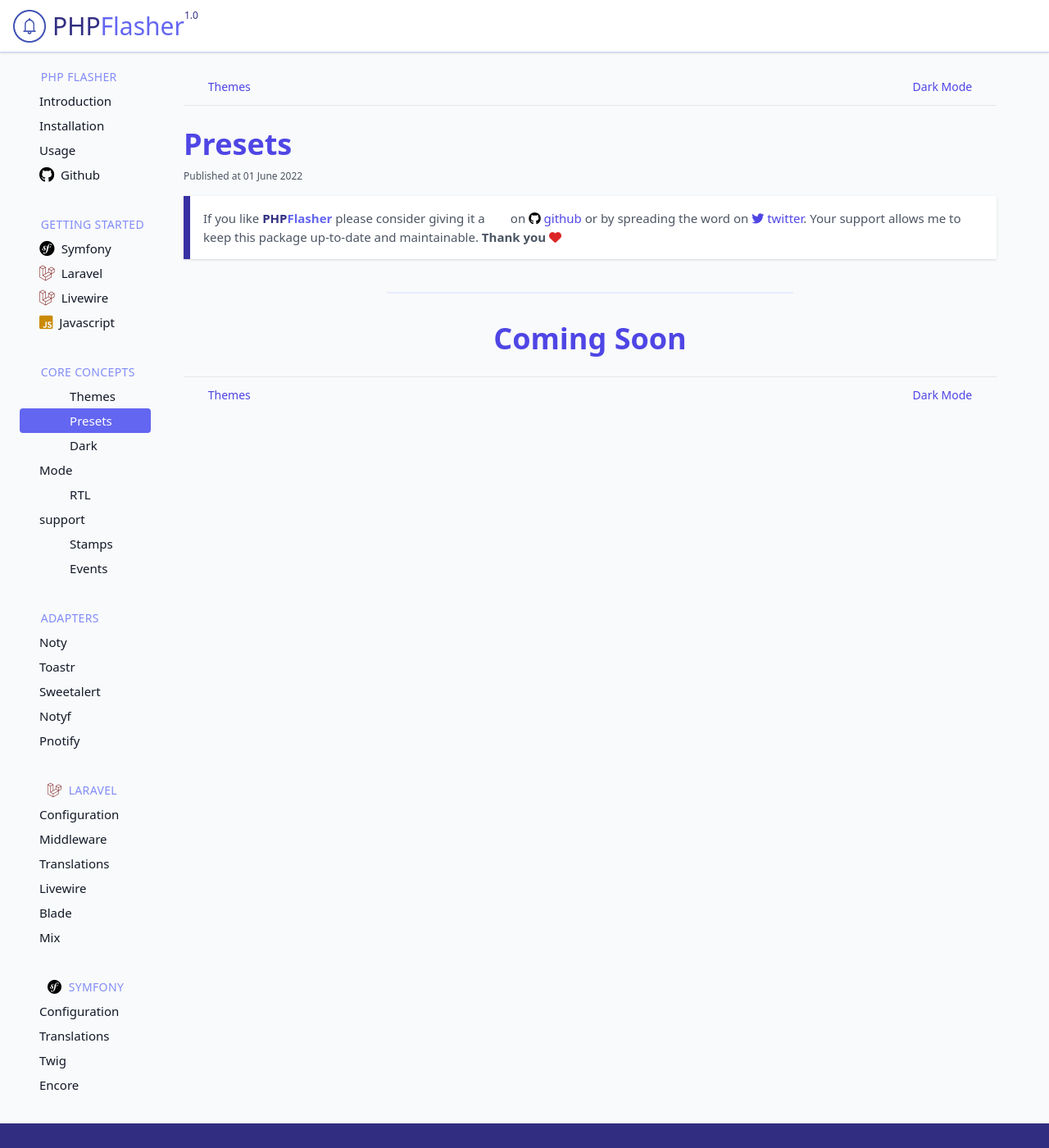
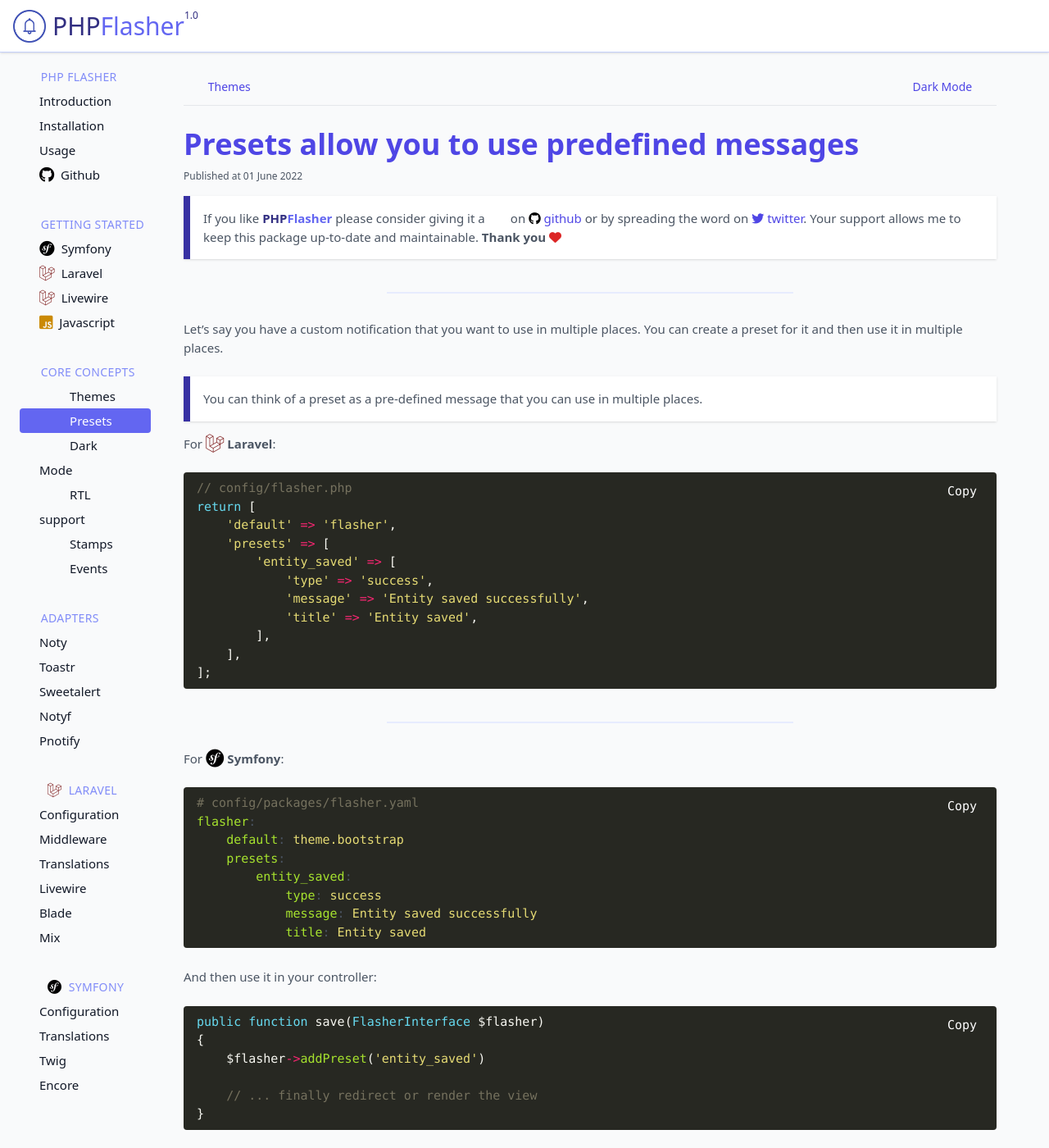
Before and after one commit to php-flasher/php-flasher.github.io, a Jekyll site: the page built from docs/concepts/presets.md, in a window 1280 px wide and 1400 px high. Shown: the whole window at 82% size. Built offline with Jekyll 4.4.1, drawn with Linux system fonts in a browser that asks for light colours; some web fonts are replaced.

Commit message:
add presets page to allow the user to use pre-defined mesages in multiple places

````diff
--- a/docs/concepts/presets.md
+++ b/docs/concepts/presets.md
@@ -1,8 +1,53 @@
 ---
 permalink: /docs/concepts/presets/
-title: Presets
+title: Presets allow you to use predefined messages
 published_at: 2022-06-01
 updated_at: 2022-06-01
 ---
 
-<h1 class="text-center">Coming Soon</h1>
+Let's say you have a custom notification that you want to use in multiple places.
+You can create a preset for it and then use it in multiple places.
+
+> You can think of a preset as a pre-defined message that you can use in multiple places. <br>
+
+For **<i class="fa-brands fa-laravel text-red-900 fa-xl"></i> Laravel**:
+
+```php
+// config/flasher.php
+return [
+    'default' => 'flasher',
+    'presets' => [
+        'entity_saved' => [
+            'type' => 'success',
+            'message' => 'Entity saved successfully',
+            'title' => 'Entity saved',
+        ],
+    ],
+];
+```
+
+---
+
+For **<i class="fa-brands fa-symfony text-black fa-xl"></i> Symfony**:
+
+```yaml
+# config/packages/flasher.yaml
+flasher:
+    default: theme.bootstrap
+    presets:
+        entity_saved:
+            type: success
+            message: Entity saved successfully
+            title: Entity saved
+```
+
+And then use it in your controller:
+
+```php
+public function save(FlasherInterface $flasher)
+{
+    $flasher->addPreset('entity_saved')
+
+    // ... finally redirect or render the view
+}
+```
````
